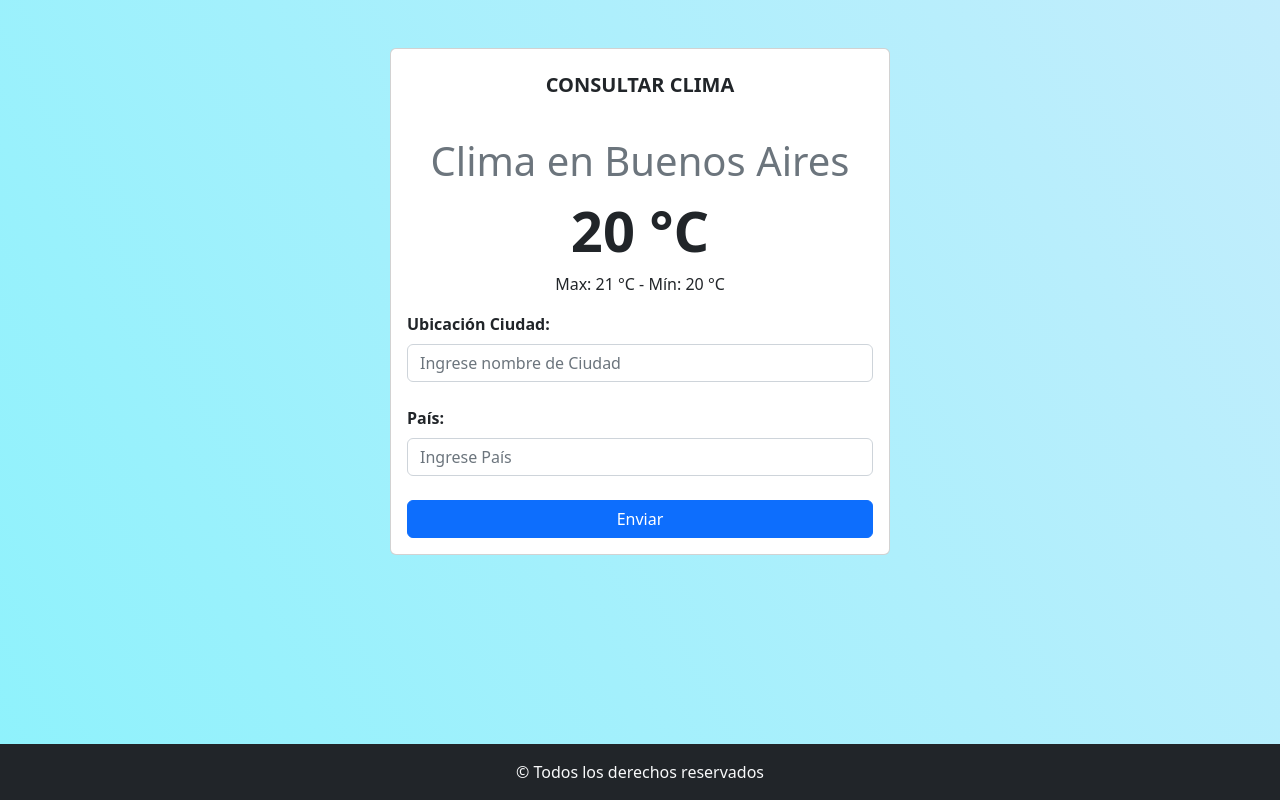
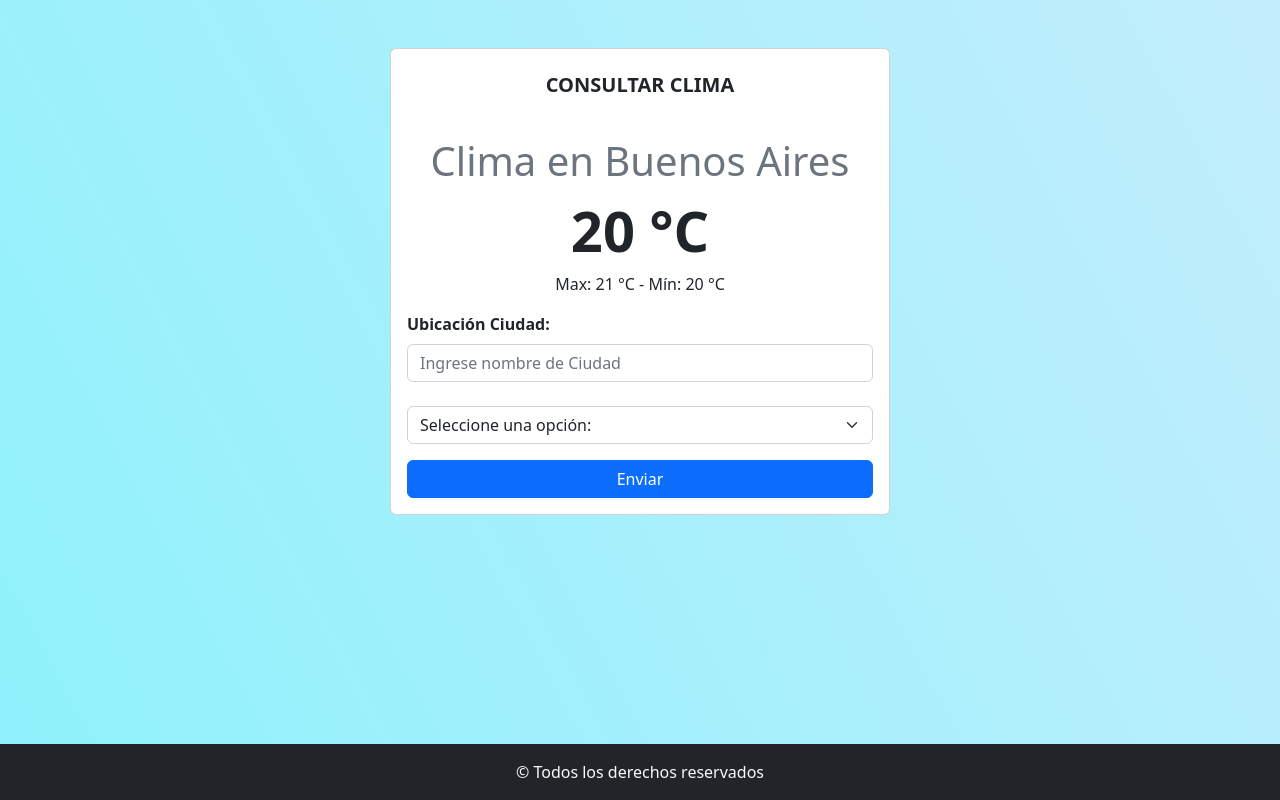
Before and after one commit to jgromerou/ej13-practico1-react, a React (Vite) app: page / in a window 1280 px wide. Built offline with nearby package versions, Linux system fonts and the light colour scheme.

Commit message:
se cambió el input pais por un select. se agregó las validaciones correspondientes en ubicacion(ciudad) y en el pais

```diff
--- a/src/components/FormClima/FormClima.jsx
+++ b/src/components/FormClima/FormClima.jsx
@@ -1,4 +1,4 @@
-import { Card, Form, Button } from 'react-bootstrap';
+import { Card, Form, Button, Alert } from 'react-bootstrap';
 import './form-clima.css';
 import CardClima from '../CardClima/CardClima';
 
@@ -16,15 +16,16 @@ const FormClima = () => {
     //3d73e1aee8b83e8ad4912b2fa95cb838
     const ciudad = 'Las Vegas';
     const pais = 'AR';
-    try {
-      const resp = await fetch(
-        `https://api.openweathermap.org/data/2.5/weather?q=${ciudad},${pais}&appid=3d73e1aee8b83e8ad4912b2fa95cb838`
-      );
-      const data = await resp.json();
-      console.log(data);
-    } catch (error) {
-      console.log(error);
-    }
+    console.log('Buscando un clima...');
+    // try {
+    //   const resp = await fetch(
+    //     `https://api.openweathermap.org/data/2.5/weather?q=${ciudad},${pais}&appid=3d73e1aee8b83e8ad4912b2fa95cb838`
+    //   );
+    //   const data = await resp.json();
+    //   console.log(data);
+    // } catch (error) {
+    //   console.log(error);
+    // }
   };
 
   return (
@@ -36,42 +37,48 @@ const FormClima = () => {
           </Card.Title>
           <CardClima />
           <Form onClick={handleSubmit(onSubmit)}>
-            {/* <Form.Group
-              className="justify-content-center align-items-center mb-3"
-              controlId="formCategory"
-            >
-              <Form.Select
-                aria-label="Seleccione una ubicación (ciudad):"
-                {...register('ubicacion', {
-                  required: 'Debe seleccionar una ubicación',
-                })}
-              >
-                <option value="">Seleccione una opcion:</option>
-                <option value="science">Ciencia</option>
-                <option value="sports">Deportes</option>
-                <option value="health">Salud</option>
-                <option value="technology">Tecnología</option>
-              </Form.Select>
-              {errors.categoria && (
-                <Alert variant="danger" className="my-2">
-                  Por favor seleccione una Categoria...
-                </Alert>
-              )}
-            </Form.Group> */}
-
             <Form.Group className="mb-4" controlId="ubicacionCiudad">
               <Form.Label className="fw-bold">Ubicación Ciudad:</Form.Label>
               <Form.Control
+                aria-label="Seleccione una ubicación (ciudad):"
+                {...register('ubicacion', {
+                  required: 'Debe seleccionar una ciudad',
+                })}
                 type="text"
                 placeholder="Ingrese nombre de Ciudad"
               />
+              {errors.ubicacion && (
+                <Alert variant="danger" className="py-2 my-1">
+                  Por favor ingrese una Ciudad...
+                </Alert>
+              )}
             </Form.Group>
-
-            <Form.Group className="mb-4" controlId="nombrePais">
-              <Form.Label className="fw-bold">País:</Form.Label>
-              <Form.Control type="text" placeholder="Ingrese País" />
+            <Form.Group
+              className="justify-content-center align-items-center mb-3"
+              controlId="nombrePais"
+            >
+              <Form.Select
+                aria-label="Seleccione un país:"
+                {...register('pais', {
+                  required: 'Debe seleccionar un país',
+                })}
+              >
+                <option value="">Seleccione una opción:</option>
+                <option value="AR">Argentina</option>
+                <option value="CL">Chile</option>
+                <option value="CO">Colombia</option>
+                <option value="CR">Costa Rica</option>
+                <option value="ES">España</option>
+                <option value="US">Estados Unidos</option>
+                <option value="MX">México</option>
+                <option value="PE">Perú</option>
+              </Form.Select>
+              {errors.pais && (
+                <Alert variant="danger" className="py-2 my-1">
+                  Por favor seleccione un país...
+                </Alert>
+              )}
             </Form.Group>
-
             <Button variant="primary" type="submit" className="w-100">
               Enviar
             </Button>
```
